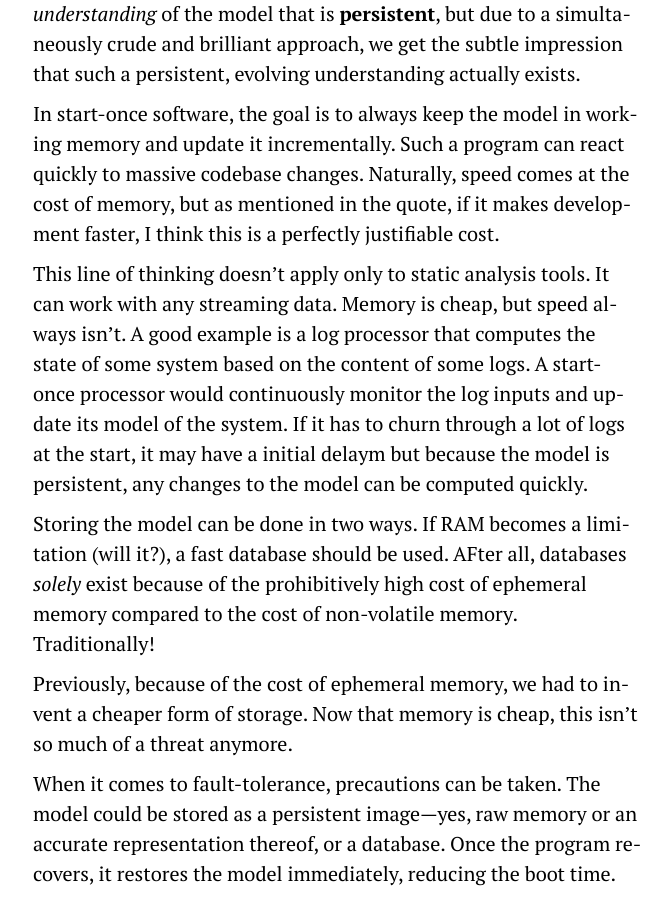
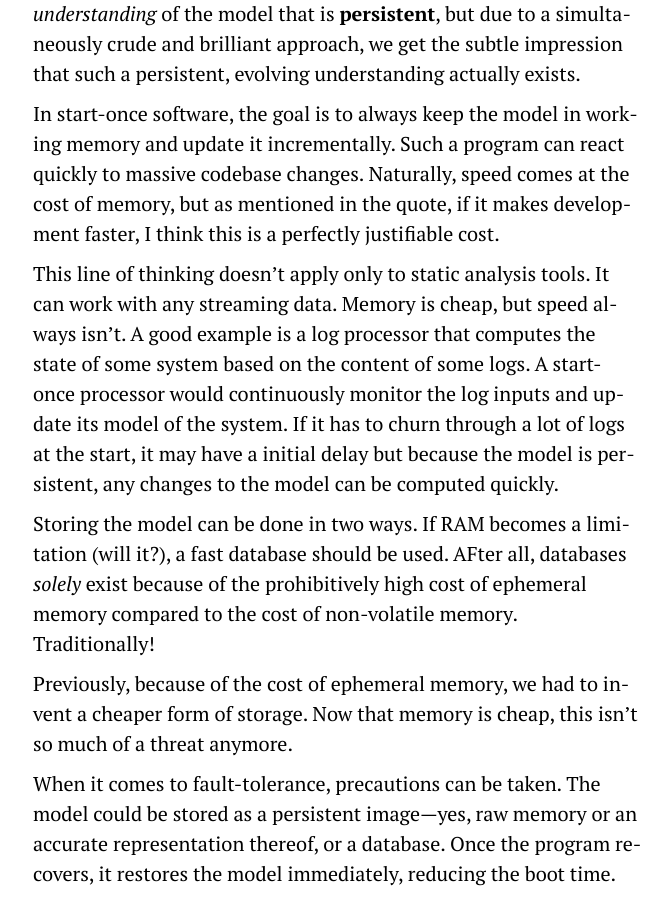
Before and after one commit to ane/ane.github.io, a Jekyll site: the page built from _posts/2015-12-07-start-once-software.md, in a window 1280 px wide and 900 px high, scrolled down 2361 px. Shown: the whole window, without its empty margins (302-971 px from the left). Built offline with Jekyll 4.4.1, drawn with Linux system fonts in a browser that asks for light colours; nearby versions of some CDN libraries; Markdown is read by kramdown in place of the engine named in the settings; comment, search, counter and statistics services are not loaded; some of the changed text lies outside the part shown.

Commit message:
Fix typos.

```diff
--- a/_posts/2015-12-07-start-once-software.md
+++ b/_posts/2015-12-07-start-once-software.md
@@ -99,7 +99,7 @@ with any streaming data. Memory is cheap, but speed always isn't. A good example
 is a log processor that computes the state of some system based on the content
 of some logs. A start-once processor would continuously monitor the log inputs
 and update its model of the system. If it has to churn through a lot of logs at
-the start, it may have a initial delaym but because the model is persistent, any
+the start, it may have a initial delay but because the model is persistent, any
 changes to the model can be computed quickly.
 
 Storing the model can be done in two ways. If RAM becomes a limitation (will
```
Also changed, not shown: other parts of _posts/2015-12-07-start-once-software.md (+2 -2 lines).
